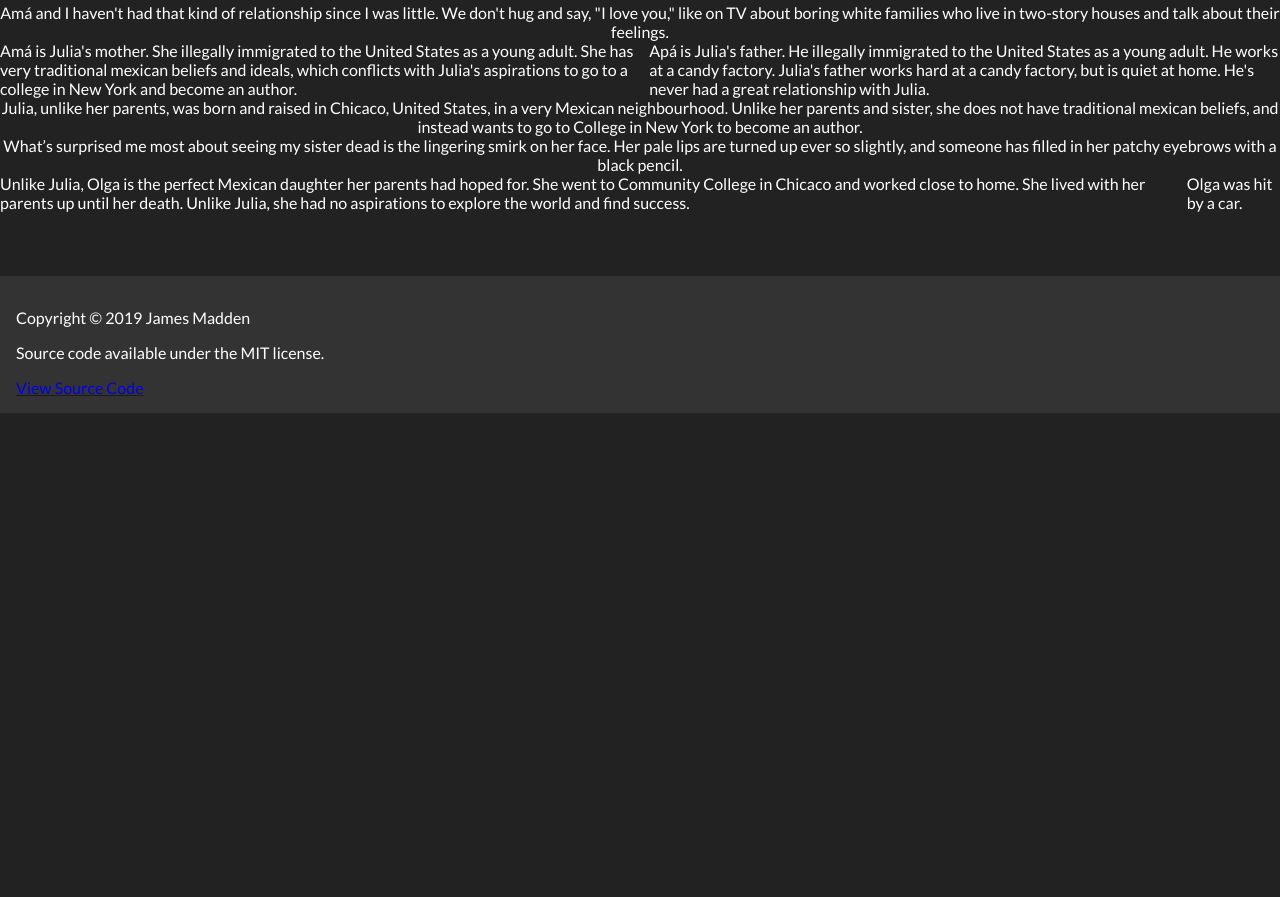
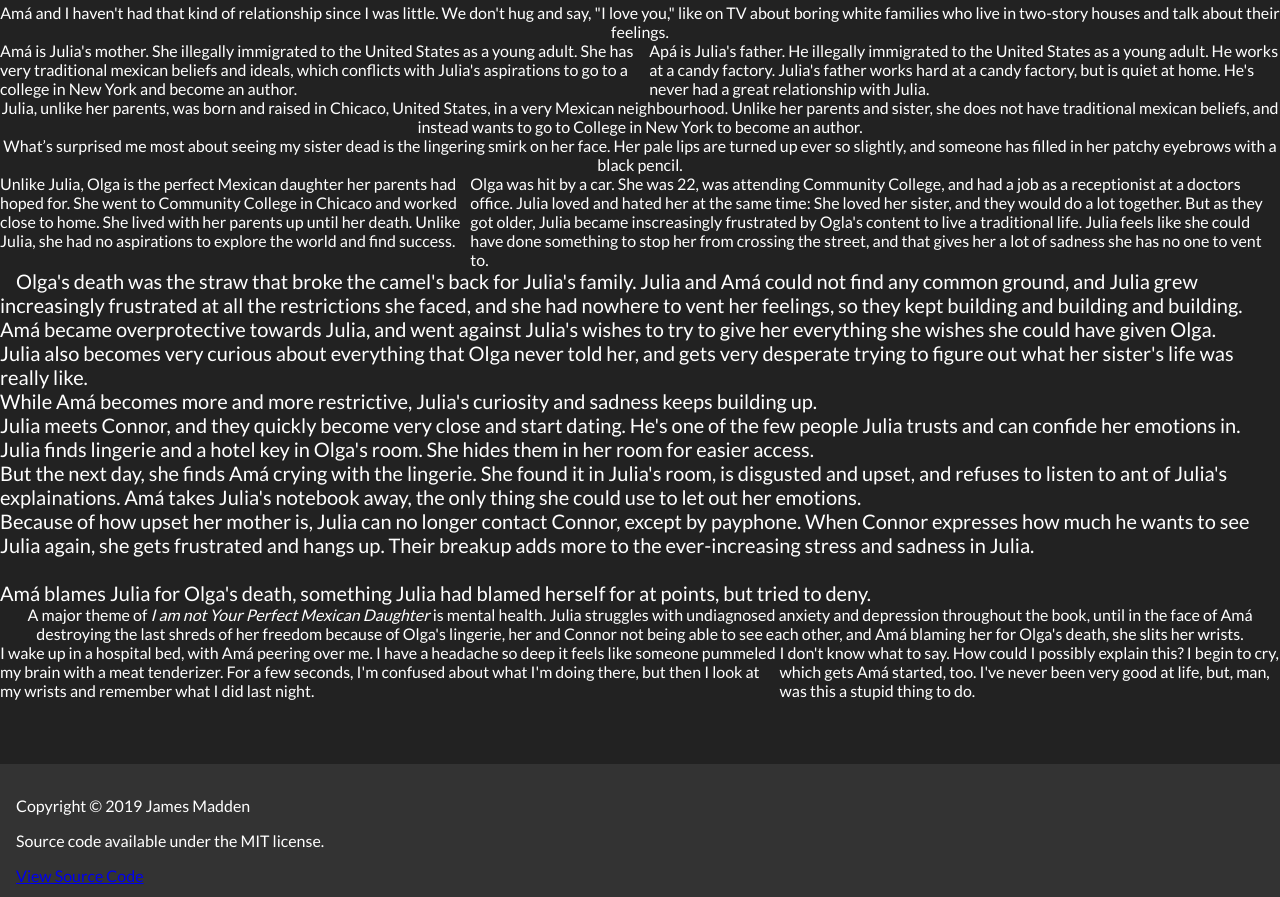
Before and after one commit to jamesbmadden/bookclub-project-site, a website: page index.html in a window 1280 px wide. Shown: the part 573-1470 px from the top of the page. Before the commit the page ends 986 px from the top, so only its background shows below. Drawn offline with Linux system fonts and the light colour scheme; files whose address does not match are found by name.

Commit message:
Add more SPOILERS

```diff
--- a/index.html
+++ b/index.html
@@ -28,6 +28,7 @@
       .text-align-centre {text-align: center}
       html, body {margin: 0}
       footer {background-color: #333; color: white; padding: 1rem}
+      bc-block {padding: 1rem; box-sizing: border-box; font-size: 1.25rem; text-align: justify}
     </style>
   </head>
   <body>
@@ -43,7 +44,7 @@
           <bc-character character="Apá">Apá is Julia's father. He illegally immigrated to the United States as a young adult. He works at a candy factory. Julia's father works hard at a candy factory, but is quiet at home. He's never had a great relationship with Julia.</bc-character>
         </div>
         <div class="text-align-centre">
-          <bc-character character="Julia" single>Julia, unlike her parents, was born and raised in Chicaco, United States, in a very Mexican neighbourhood. Unlike her parents and sister, she does not have traditional mexican beliefs, and instead wants to go to College in New York to become an author.</bc-character>
+          <bc-character character="Julia">Julia, unlike her parents, was born and raised in Chicaco, United States, in a very Mexican neighbourhood. Unlike her parents and sister, she does not have traditional mexican beliefs, and instead wants to go to College in New York to become an author.</bc-character>
         </div>
       </div>
       <div class="part-2" id="2">
@@ -53,8 +54,29 @@
         <div class="block-container">
           <bc-character character="Olga">Unlike Julia, Olga is the perfect Mexican daughter her parents had hoped for. She went to Community College in Chicaco and worked close to home. She lived with her parents up until her death. Unlike Julia, she had no aspirations to explore the world and find success.</bc-character>
           <bc-event title="Olga's Death">
-            Olga was hit by a car.
+            Olga was hit by a car. She was 22, was attending Community College, and had a job as a receptionist at a doctors office. Julia loved and hated her at the same time: She loved her sister, and they would do a lot together. But as they got older, Julia became inscreasingly frustrated by Ogla's content to live a traditional life. Julia feels like she could have done something to stop her from crossing the street, and that gives her a lot of sadness she has no one to vent to.
           </bc-event>
+        </div>
+        <bc-block width="100">
+          Olga's death was the straw that broke the camel's back for Julia's family. Julia and Amá could not find any common ground, and Julia grew increasingly frustrated at all the restrictions she faced, and she had nowhere to vent her feelings, so they kept building and building and building.
+          Amá became overprotective towards Julia, and went against Julia's wishes to try to give her everything she wishes she could have given Olga.<br>
+          Julia also becomes very curious about everything that Olga never told her, and gets very desperate trying to figure out what her sister's life was really like.<br>
+          While Amá becomes more and more restrictive, Julia's curiosity and sadness keeps building up.<br>
+          Julia meets Connor, and they quickly become very close and start dating. He's one of the few people Julia trusts and can confide her emotions in.<br>
+          Julia finds lingerie and a hotel key in Olga's room. She hides them in her room for easier access.<br>
+          But the next day, she finds Amá crying with the lingerie. She found it in Julia's room, is disgusted and upset, and refuses to listen to ant of Julia's explainations. Amá takes Julia's notebook away, the only thing she could use to let out her emotions.<br>
+          Because of how upset her mother is, Julia can no longer contact Connor, except by payphone. When Connor expresses how much he wants to see Julia again, she gets frustrated and hangs up. Their breakup adds more to the ever-increasing stress and sadness in Julia.<br>
+          <br>
+          Amá blames Julia for Olga's death, something Julia had blamed herself for at points, but tried to deny.
+        </bc-block>
+      </div>
+      <div class="part-3" id="3">
+        <div class="text-align-centre">
+          <bc-event title="Metal Health">A major theme of <i>I am not Your Perfect Mexican Daughter</i> is mental health. Julia struggles with undiagnosed anxiety and depression throughout the book, until in the face of Amá destroying the last shreds of her freedom because of Olga's lingerie, her and Connor not being able to see each other, and Amá blaming her for Olga's death, she slits her wrists.</bc-event>
+        </div>
+        <div class="block-container">
+          <bc-blockquote credit="Julia">I wake up in a hospital bed, with Amá peering over me. I have a headache so deep it feels like someone pummeled my brain with a meat tenderizer. For a few seconds, I'm confused about what I'm doing there, but then I look at my wrists and remember what I did last night.</bc-blockquote>
+          <bc-blockquote credit="Julia">I don't know what to say. How could I possibly explain this? I begin to cry, which gets Amá started, too. I've never been very good at life, but, man, was this a stupid thing to do.</bc-blockquote>
         </div>
       </div>
     </main>
```
